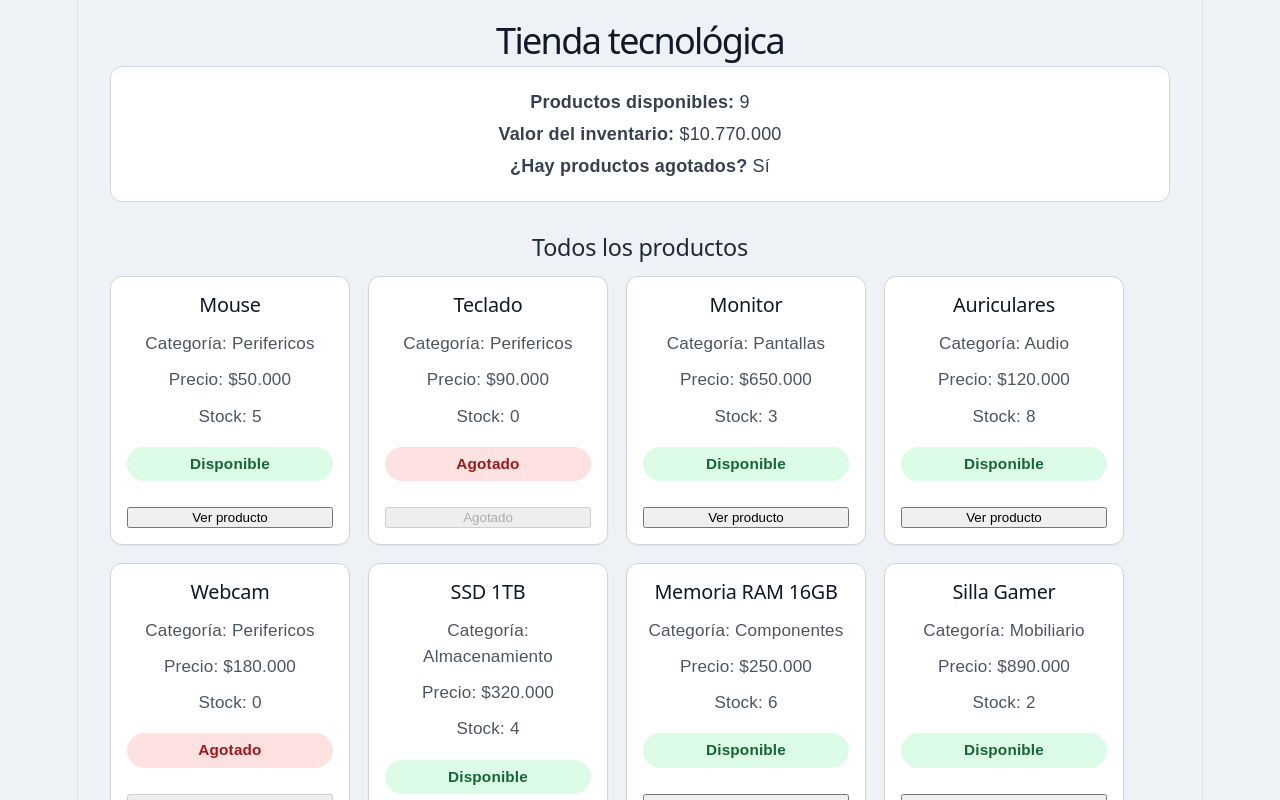
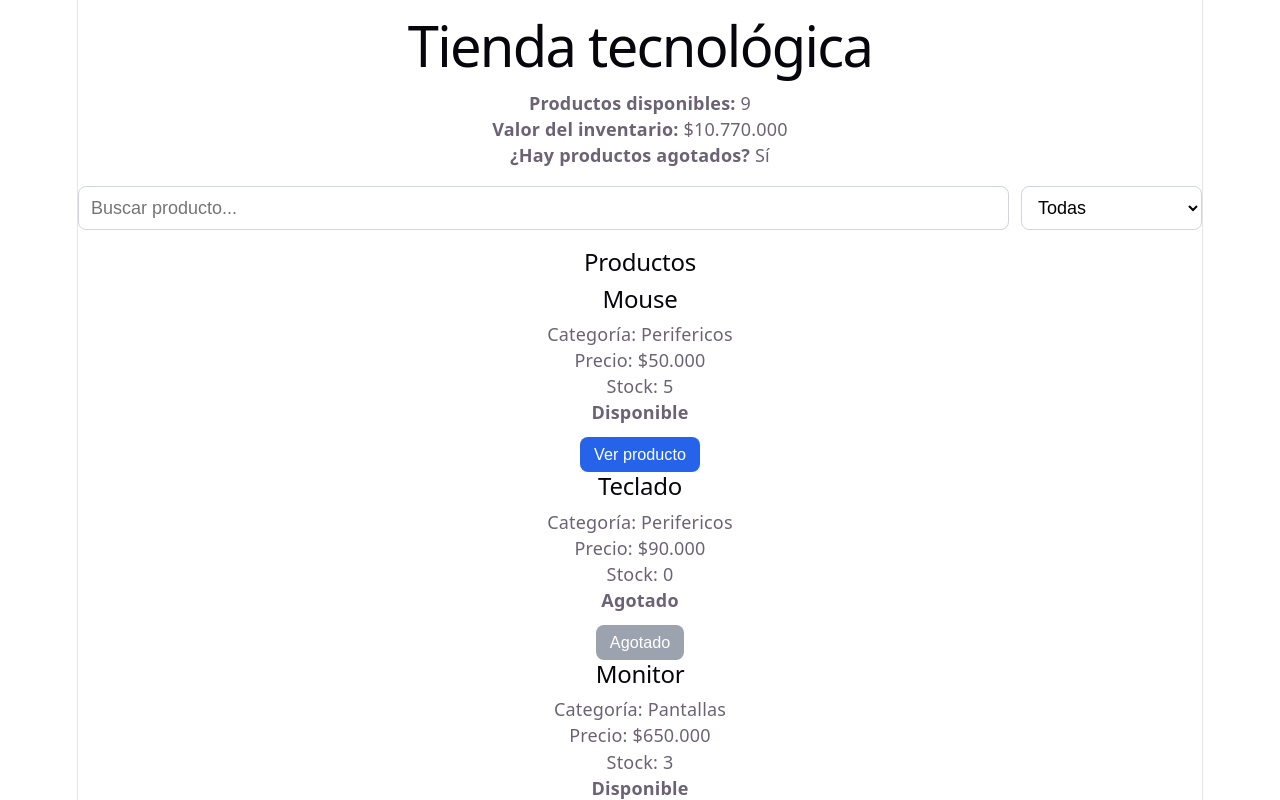
Before and after one commit to ThomasAriza1227/react-js-ficha-3409609-Erik-Thomas-Espitia-Ariza, a React (Vite) app: page / in a window 1280 px wide. Shown: the top 800 px of the page. Built offline with nearby package versions, Linux system fonts and the light colour scheme.

Commit message:
feat: implementar buscador de productos

```diff
--- a/src/App.css
+++ b/src/App.css
@@ -1,93 +1,36 @@
-* {
-  box-sizing: border-box;
+.filtros {
+  display: flex;
+  flex-wrap: wrap;
+  gap: 12px;
+  margin: 18px 0;
 }
 
-body {
-  margin: 0;
-  background: #eef2f6;
-  color: #1f2937;
-  font-family: Arial, Helvetica, sans-serif;
+.filtros input,
+.filtros select {
+  padding: 10px 12px;
+  border: 1px solid #d1d5db;
+  border-radius: 8px;
+  font-size: 1rem;
+  background: white;
 }
 
-.contenedor {
-  max-width: 1100px;
-  margin: 0 auto;
-  padding: 28px 20px;
+.filtros input {
+  min-width: 220px;
+  flex: 1;
 }
 
-h1 {
-  margin: 0 0 12px 0;
-  color: #111827;
-  font-size: 2rem;
+.producto-card button {
+  margin-top: 12px;
+  padding: 8px 14px;
+  border: none;
+  border-radius: 8px;
+  background: #2563eb;
+  color: white;
+  cursor: pointer;
+  font-size: 0.9rem;
 }
 
-h2 {
-  margin: 32px 0 14px 0;
-  color: #1f2937;
-  font-size: 1.3rem;
+.producto-card button:disabled {
+  background: #9ca3af;
+  cursor: not-allowed;
 }
-
-.resumen {
-  background: #ffffff;
-  border: 1px solid #d1d5db;
-  border-radius: 12px;
-  padding: 16px 18px;
-  margin-bottom: 10px;
-}
-
-.resumen p {
-  margin: 6px 0;
-  color: #374151;
-}
-
-/* Organización en filas */
-.productos {
-  display: flex;
-  flex-wrap: wrap;
-  gap: 18px;
-}
-
-.producto-card {
-  background: #ffffff;
-  border: 1px solid #d1d5db;
-  border-radius: 12px;
-  padding: 16px;
-  width: 240px;
-  box-shadow: 0 1px 2px rgba(0, 0, 0, 0.05);
-  display: flex;
-  flex-direction: column;
-  text-align: center; /* centra el contenido de la tarjeta */
-}
-
-.producto-card h2 {
-  margin: 0 0 10px 0;
-  font-size: 1.1rem;
-  color: #111827;
-}
-
-.producto-card p {
-  margin: 5px 0;
-  color: #4b5563;
-  font-size: 0.95rem;
-}
-
-/* Etiqueta centrada */
-.disponible,
-.agotado {
-  display: inline-block;
-  margin-top: 12px;
-  padding: 4px 12px;
-  border-radius: 999px;
-  font-size: 0.85rem;
-  font-weight: bold;
-}
-
-.disponible {
-  color: #166534;
-  background: #dcfce7;
-}
-
-.agotado {
-  color: #991b1b;
-  background: #fee2e2;
-}
--- a/src/App.jsx
+++ b/src/App.jsx
@@ -1,14 +1,29 @@
+import { useState } from "react";
 import ProductoCard from "./components/ProductoCard";
 import { productos } from "./data/productos";
 import "./App.css";
 
 function App() {
+  const [busqueda, setBusqueda] = useState("");
+  const [categoria, setCategoria] = useState("Todas");
+
   const disponibles = productos.filter((producto) => producto.stock > 0);
   const hayAgotados = productos.some((producto) => producto.stock === 0);
   const valorInventario = productos.reduce(
     (total, producto) => total + producto.precio * producto.stock,
     0
   );
+
+  const productosFiltrados = productos.filter((producto) => {
+    const coincideNombre = producto.nombre
+      .toLowerCase()
+      .includes(busqueda.toLowerCase());
+
+    const coincideCategoria =
+      categoria === "Todas" || producto.categoria === categoria;
+
+    return coincideNombre && coincideCategoria;
+  });
 
   return (
     <main className="contenedor">
@@ -28,12 +43,40 @@ function App() {
         </p>
       </div>
 
-      <h2>Todos los productos</h2>
-      <section className="productos">
-        {productos.map((producto) => (
-          <ProductoCard key={producto.id} producto={producto} />
-        ))}
-      </section>
+      {/* Buscador y filtro */}
+      <div className="filtros">
+        <input
+          type="text"
+          placeholder="Buscar producto..."
+          value={busqueda}
+          onChange={(evento) => setBusqueda(evento.target.value)}
+        />
+
+        <select
+          value={categoria}
+          onChange={(evento) => setCategoria(evento.target.value)}
+        >
+          <option value="Todas">Todas</option>
+          <option value="Perifericos">Periféricos</option>
+          <option value="Pantallas">Pantallas</option>
+          <option value="Audio">Audio</option>
+          <option value="Almacenamiento">Almacenamiento</option>
+          <option value="Componentes">Componentes</option>
+          <option value="Mobiliario">Mobiliario</option>
+        </select>
+      </div>
+
+      <h2>Productos</h2>
+
+      {productosFiltrados.length === 0 ? (
+        <p>No se encontraron productos.</p>
+      ) : (
+        <section className="productos">
+          {productosFiltrados.map((producto) => (
+            <ProductoCard key={producto.id} producto={producto} />
+          ))}
+        </section>
+      )}
     </main>
   );
 }
```
